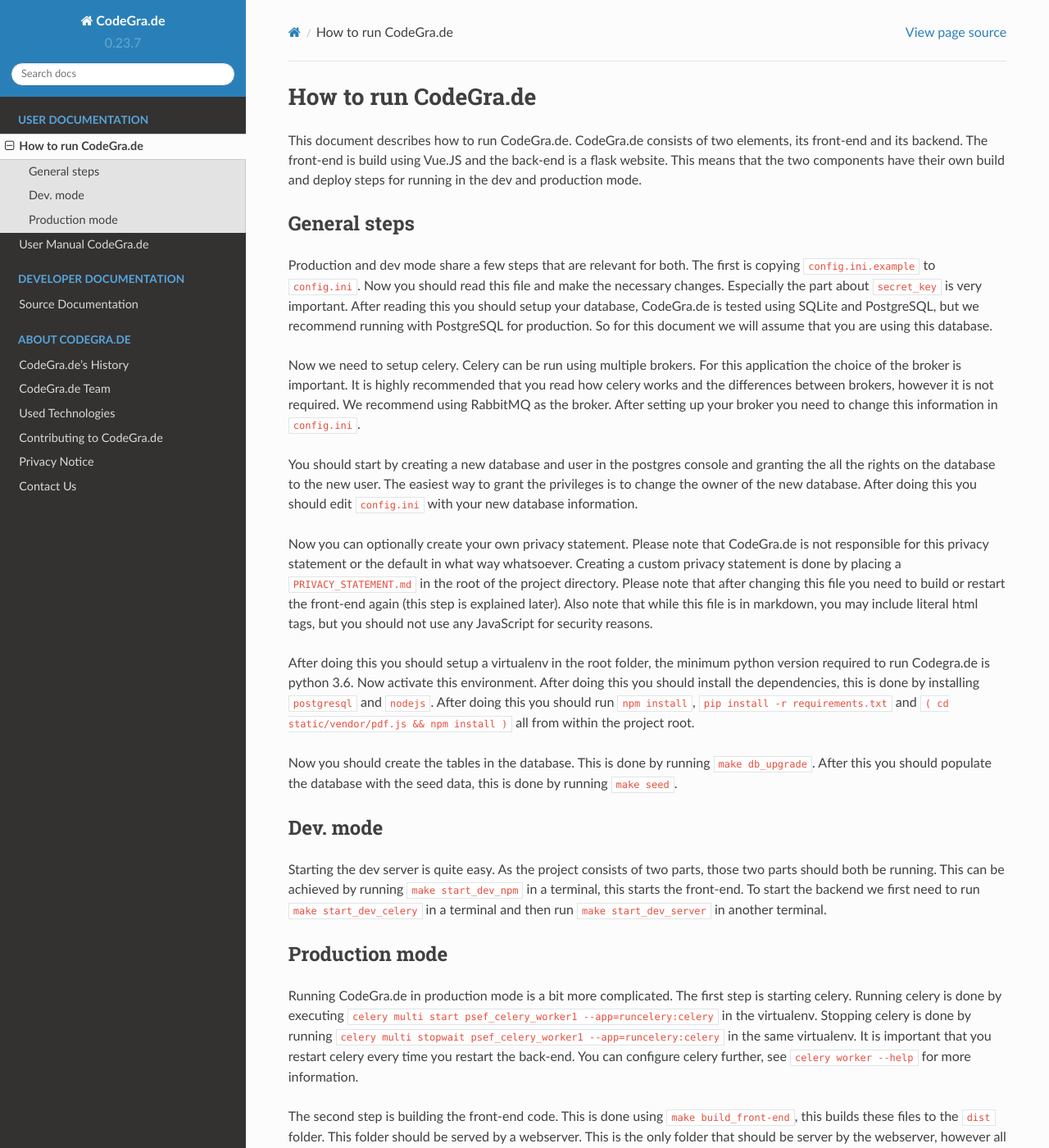
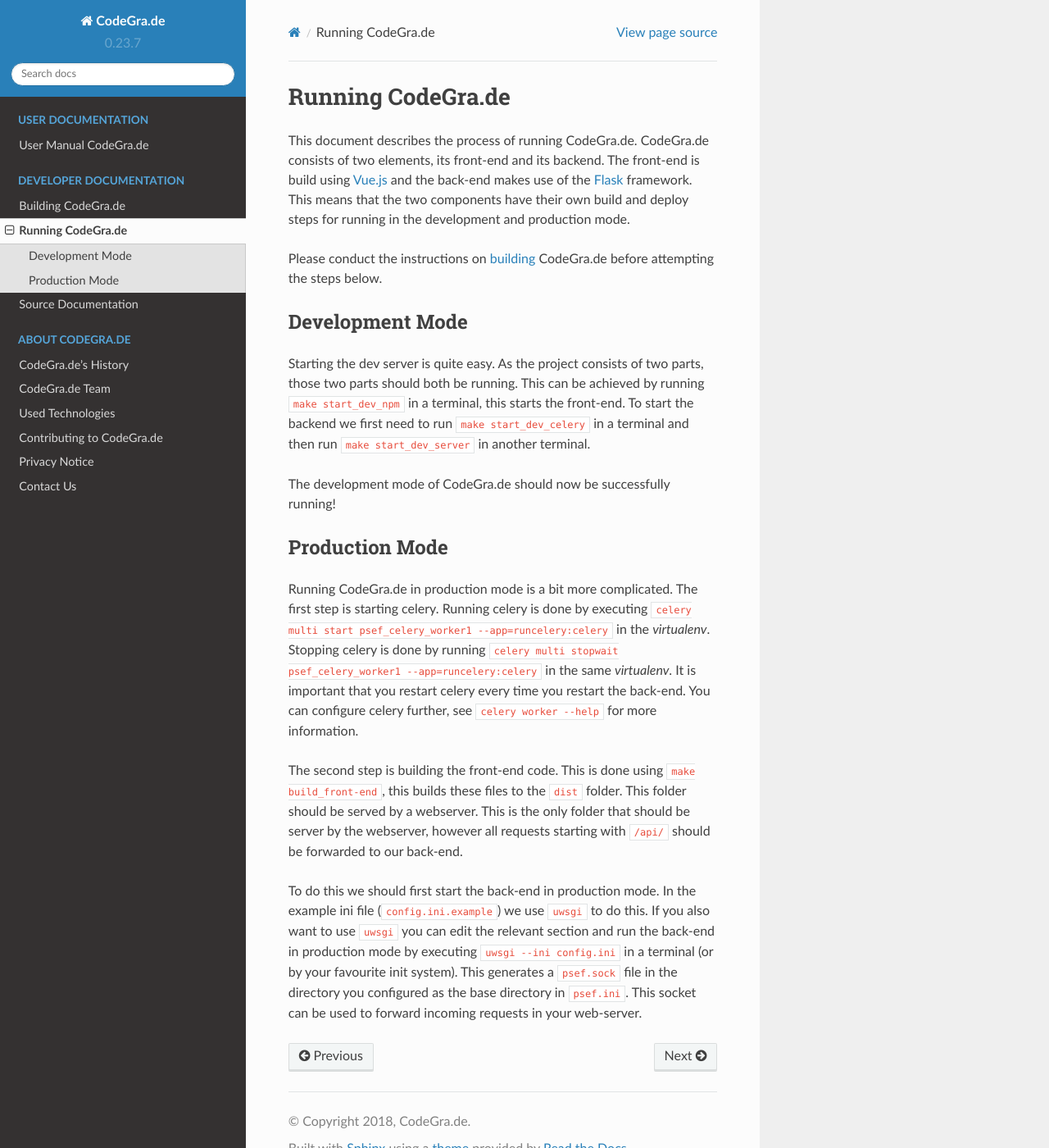
Before and after one commit to agreement/CodeGra.de, a Sphinx documentation site: the page built from docs/running.rst, in a window 1280 px wide and 1400 px high. Shown: the whole window at 82% size. Built offline with Sphinx 7.4.7 and the Read the Docs theme 2.0.0, drawn with Linux system fonts in a browser that asks for light colours; pages that are not in the unit, such as notebooks, are missing from menus; some of the changed text lies outside the part shown.

Commit message:
Split and fix sections for building and running + fix layout

```diff
--- a/docs/_static/style.css
+++ b/docs/_static/style.css
@@ -1,3 +1,3 @@
 .wy-nav-content {
-    max-width: 100% !important;
+    max-width: 64% !important;
 }
--- a/docs/about/authors.rst
+++ b/docs/about/authors.rst
@@ -1,5 +1,5 @@
 CodeGra.de Team
-===========
+================
 
 CodeGra.de is currently maintained and actively developed by:
 
--- a/docs/about/privacy.rst
+++ b/docs/about/privacy.rst
@@ -1,7 +1,7 @@
 Privacy Notice
 ===============
 This privacy notice discloses the privacy practices for CodeGra.de. This privacy
- notice applies solely to information collected by this website. It will notify
+notice applies solely to information collected by this website. It will notify
 you of the following:
 
 What personally identifiable information is collected from you through the
@@ -28,8 +28,8 @@
 contacting us via the email address on our website:
 
 * See what data we have about you, if any.
-*Change/correct any data we have about you.
-*Express any concern you have about our use of your data.
+* Change/correct any data we have about you.
+* Express any concern you have about our use of your data.
 
 We will however not change or delete any content related to your work but not
 created by you, such as but not limited to grades and feedback. Nor will we
--- /dev/null
+++ b/docs/building.rst
@@ -0,0 +1,64 @@
+Building CodeGra.de
+==========================
+
+This document describes the process of building CodeGra.de and installing requirements. The steps below are
+required for both a development build and a production build of CodeGra.de. Please
+conduct the `running <running.html>`_ instructions for more information on running CodeGra.de after
+building is finished.
+
+Prerequisites
+---------------
+Building CodeGra.de requires an installation of the following software packages:
+
+* Python 3.6 (or newer)
+* PostgreSQL
+* Nodejs
+
+*Please note that the installation of some of the above packages is highly
+recommended, however alternatives can be used.*
+
+General Set-Up
+------------------
+Production and dev mode share a few steps that are relevant for both. The first
+is copying ``config.ini.example`` to ``config.ini``. Now you should read this
+file and make the necessary changes. Especially the part about ``secret_key`` is
+very important. After reading this you should setup your database, CodeGra.de is
+tested using SQLite and PostgreSQL, but we recommend running with PostgreSQL for
+production. So for this document we will assume that you are using this
+database.
+
+Now we need to setup celery. Celery can be run using multiple brokers. For this
+application the choice of the broker is important. It is highly recommended that
+you read how celery works and the differences between brokers, however it is not
+required. We recommend using RabbitMQ as the broker. After setting up your
+broker you need to change this information in ``config.ini``.
+
+You should start by creating a new database and user in the Postgres console and
+granting the all the rights on the database to the new user. The easiest way to
+grant the privileges is to change the owner of the new database. After doing
+this you should edit ``config.ini`` with your new database information.
+
+Privacy Statement
+^^^^^^^^^^^^^^^^^^
+Now you can optionally create your own privacy statement. Please note that
+CodeGra.de is not responsible for this privacy statement or the default in what
+way whatsoever. Creating a custom privacy statement is done by placing a
+``PRIVACY_STATEMENT.md`` in the root of the project directory. Please note that
+after changing this file you need to build or restart the front-end again (this
+step is explained later). Also note that while this file is in markdown, you may
+include literal html tags, but you should not use any JavaScript for security
+reasons.
+
+Installing further requirements
+---------------------------------
+After doing this you should setup a *virtualenv* in the root folder, the minimum
+python version required to run Codegra.de is Python 3.6. Now activate this
+environment. After doing this you should run
+``npm install``, ``pip install -r requirements.txt`` and ``( cd
+static/vendor/pdf.js && npm install )`` all from within the project root.
+
+Populating the database
+------------------------
+Now you should create the tables in the database. This is done by running ``make
+db_upgrade``. After this you should populate the database with the seed data,
+this is done by running ``make seed``.
--- a/docs/index.rst
+++ b/docs/index.rst
@@ -41,6 +40,8 @@
   :maxdepth: 2
   :caption: Developer Documentation
 
+  building
+  running
   api
   code
 
--- a/docs/running.rst
+++ b/docs/running.rst
@@ -1,54 +1,14 @@
-How to run CodeGra.de
+Running CodeGra.de
 ==========================
 
-This document describes how to run CodeGra.de. CodeGra.de consists of two
-elements, its front-end and its backend. The front-end is build using Vue.JS and
-the back-end is a flask website. This means that the two components have their
-own build and deploy steps for running in the dev and production mode.
+This document describes the process of running CodeGra.de. CodeGra.de consists of two
+elements, its front-end and its backend. The front-end is build using `Vue.js <https://github.com/vuejs/vue>`_ and
+the back-end makes use of the `Flask <https://github.com/pallets/flask>`_  framework. This means that the two components have their
+own build and deploy steps for running in the development and production mode.
 
-General steps
-------------------
+Please conduct the instructions on `building <building.html>`_ CodeGra.de before attempting the steps below.
 
-Production and dev mode share a few steps that are relevant for both. The first
-is copying ``config.ini.example`` to ``config.ini``. Now you should read this
-file and make the necessary changes. Especially the part about ``secret_key`` is
-very important. After reading this you should setup your database, CodeGra.de is
-tested using SQLite and PostgreSQL, but we recommend running with PostgreSQL for
-production. So for this document we will assume that you are using this
-database.
-
-Now we need to setup celery. Celery can be run using multiple brokers. For this
-application the choice of the broker is important. It is highly recommended that
-you read how celery works and the differences between brokers, however it is not
-required. We recommend using RabbitMQ as the broker. After setting up your
-broker you need to change this information in ``config.ini``.
-
-You should start by creating a new database and user in the postgres console and
-granting the all the rights on the database to the new user. The easiest way to
-grant the privileges is to change the owner of the new database. After doing
-this you should edit ``config.ini`` with your new database information.
-
-Now you can optionally create your own privacy statement. Please note that
-CodeGra.de is not responsible for this privacy statement or the default in what
-way whatsoever. Creating a custom privacy statement is done by placing a
-``PRIVACY_STATEMENT.md`` in the root of the project directory. Please note that
-after changing this file you need to build or restart the front-end again (this
-step is explained later). Also note that while this file is in markdown, you may
-include literal html tags, but you should not use any JavaScript for security
-reasons.
-
-After doing this you should setup a virtualenv in the root folder, the minimum
-python version required to run Codegra.de is python 3.6. Now activate this
-environment. After doing this you should install the dependencies, this is done
-by installing ``postgresql`` and ``nodejs``. After doing this you should run
-``npm install``, ``pip install -r requirements.txt`` and ``( cd
-static/vendor/pdf.js && npm install )`` all from within the project root.
-
-Now you should create the tables in the database. This is done by running ``make
-db_upgrade``. After this you should populate the database with the seed data,
-this is done by running ``make seed``.
-
-Dev. mode
+Development Mode
 ------------------
 
 Starting the dev server is quite easy. As the project consists of two parts,
@@ -57,14 +17,16 @@
 we first need to run ``make start_dev_celery`` in a terminal and then run ``make
 start_dev_server`` in another terminal.
 
-Production mode
+The development mode of CodeGra.de should now be successfully running!
+
+Production Mode
 -------------------
 
 Running CodeGra.de in production mode is a bit more complicated. The first step
 is starting celery. Running celery is done by executing ``celery multi start
-psef_celery_worker1 --app=runcelery:celery`` in the virtualenv. Stopping celery
+psef_celery_worker1 --app=runcelery:celery`` in the *virtualenv*. Stopping celery
 is done by running ``celery multi stopwait
-psef_celery_worker1 --app=runcelery:celery`` in the same virtualenv. It is
+psef_celery_worker1 --app=runcelery:celery`` in the same *virtualenv*. It is
 important that you restart celery every time you restart the back-end. You can
 configure celery further, see ``celery worker --help`` for more information.
 
@@ -78,6 +40,6 @@
 example ini file (``config.ini.example``) we use ``uwsgi`` to do this. If you
 also want to use ``uwsgi`` you can edit the relevant section and run the
 back-end in production mode by executing ``uwsgi --ini config.ini`` in a
-terminal (or by your favorite init system). This generates a ``psef.sock`` file
+terminal (or by your favourite init system). This generates a ``psef.sock`` file
 in the directory you configured as the base directory in ``psef.ini``. This
-socket can be used to forward incoming requests in your webserver.
+socket can be used to forward incoming requests in your web-server.
```
Also changed, not shown: other parts of docs/index.rst (+0 -1 lines).
